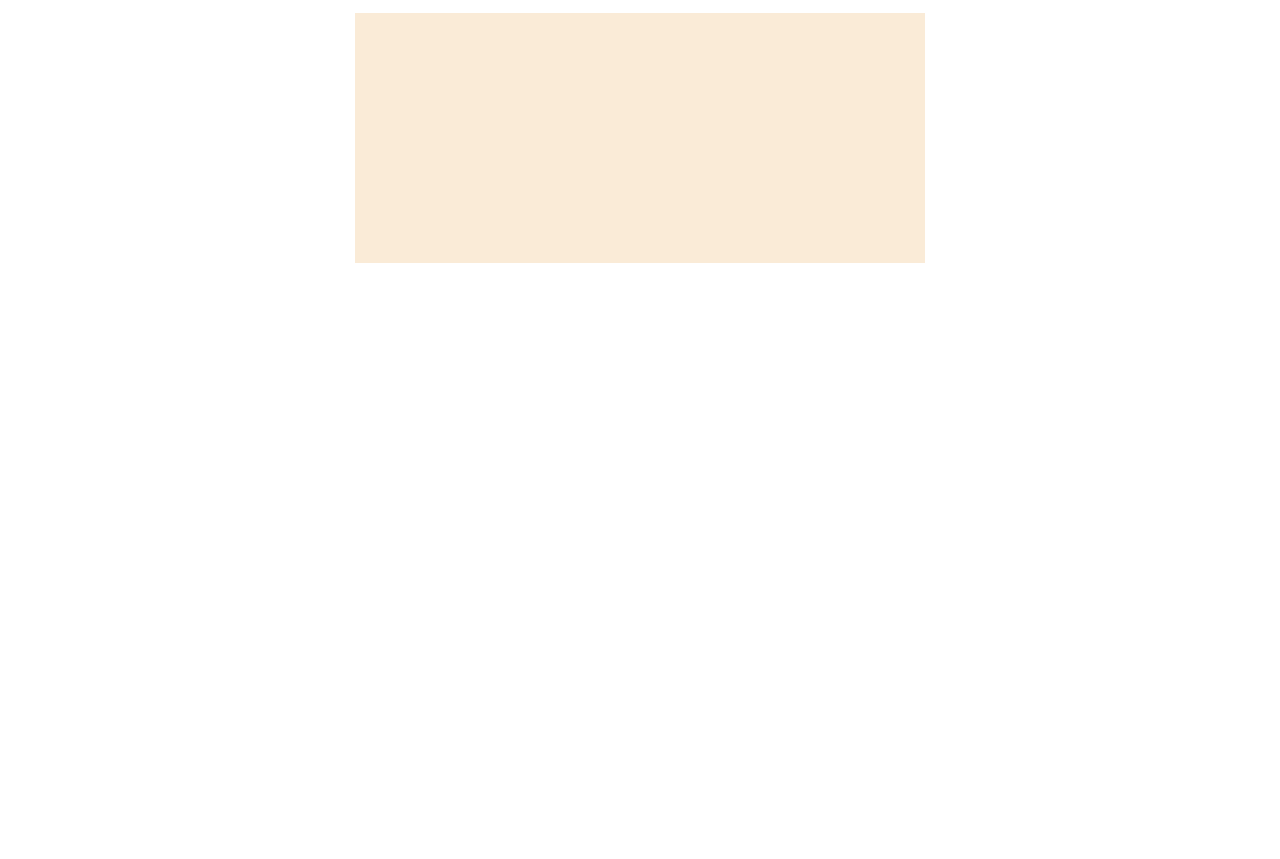
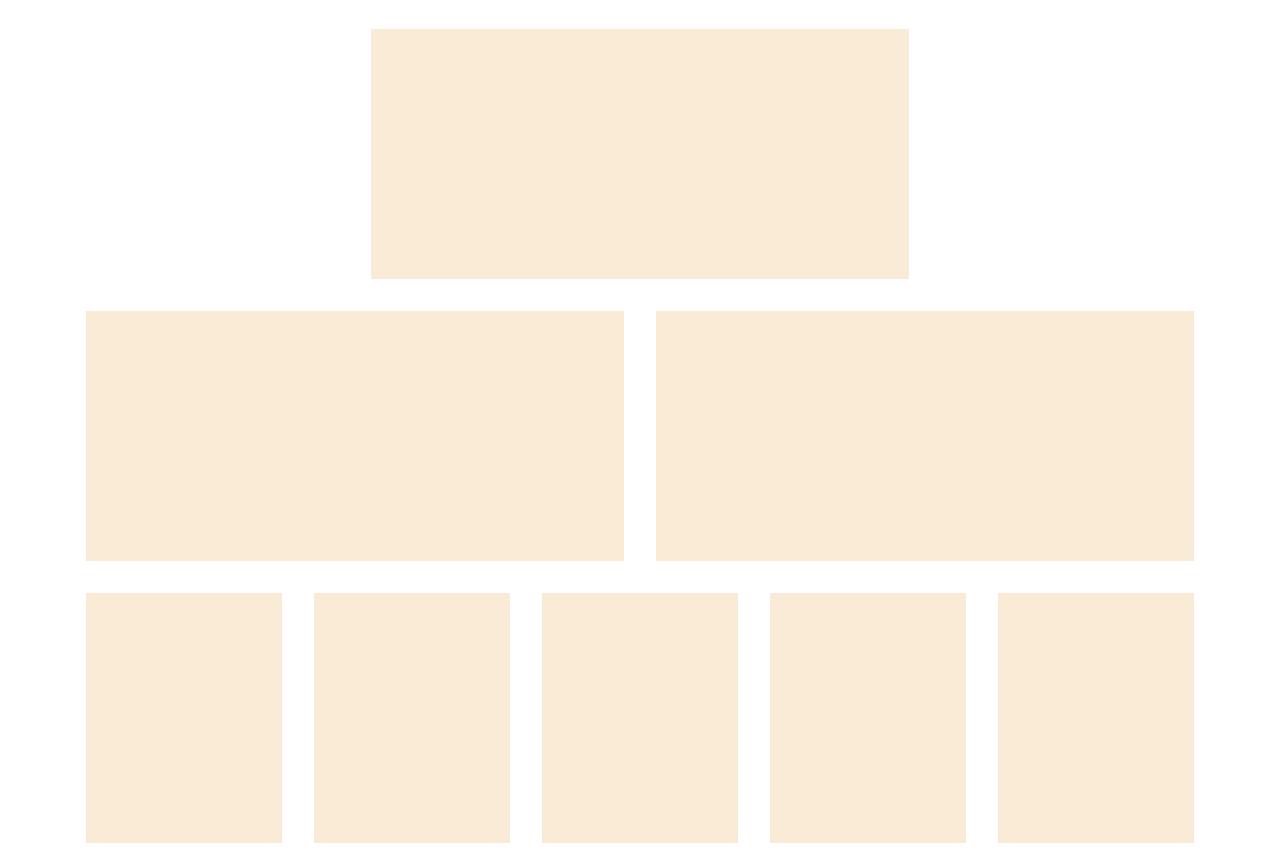
Before and after one commit to Antonius131/htmlcss-playstation, a plain HTML site: page index.html in a window 1280 px wide. Shown: the part 903-1762 px from the top of the page. Before the commit the page ends 1166 px from the top, so only its background shows below. Drawn offline with nearby package versions, Linux system fonts and the light colour scheme.

Commit message:
console ps5 + accessories tab layout

```diff
--- a/index.html
+++ b/index.html
@@ -160,7 +160,44 @@
       <section>
          <div class="container">
             <div class="row">
-               <div class="col-12 col-lg-6 offset-lg-3 ingombri"></div>
+               <div class="col-12 col-lg-6 offset-lg-3 p-3">
+                  <div class="ingombri"></div>
+               </div>
+            </div>
+         </div>
+      </section>
+      <!-- Console PS5 -->
+      <section>
+         <div class="container">
+            <div class="row row-cols-md-2">
+               <div class="col-12 p-3">
+                  <div class="ingombri"></div>
+               </div>
+               <div class="col-12 p-3">
+                  <div class="ingombri"></div>
+               </div>
+            </div>
+         </div>
+      </section>
+      <!-- Accessories tabs -->
+      <section>
+         <div class="container">
+            <div class="row row-cols-3 row-cols-md-5">
+               <div class="col p-3">
+                  <div class="ingombri"></div>
+               </div>
+               <div class="col p-3">
+                  <div class="ingombri"></div>
+               </div>
+               <div class="col p-3">
+                  <div class="ingombri"></div>
+               </div>
+               <div class="col p-3">
+                  <div class="ingombri"></div>
+               </div>
+               <div class="col p-3">
+                  <div class="ingombri"></div>
+               </div>
             </div>
          </div>
       </section>
```
